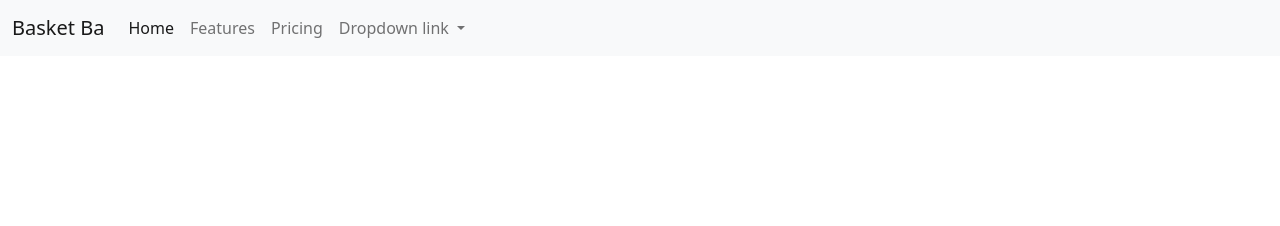
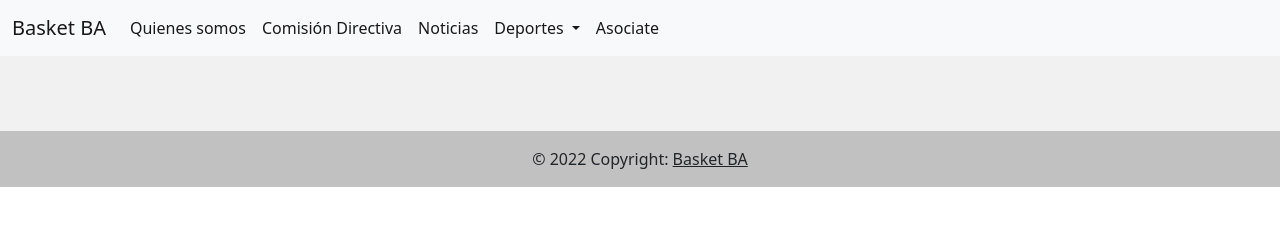
Before and after one commit to juanfstillo/basketWebSite, a plain HTML site: page web/index.html in a window 1280 px wide. Drawn offline with nearby package versions, Linux system fonts and the light colour scheme.

Commit message:
nav y footer iniciales

```diff
--- a/web/index.html
+++ b/web/index.html
@@ -10,36 +10,114 @@
     <!-- partial nav -->
     <nav class="navbar navbar-expand-lg bg-light">
         <div class="container-fluid">
-          <a class="navbar-brand" href="#">Basket Ba</a>
+          <a class="navbar-brand" href="#">Basket BA</a>
           <button class="navbar-toggler" type="button" data-bs-toggle="collapse" data-bs-target="#navbarNavDropdown" aria-controls="navbarNavDropdown" aria-expanded="false" aria-label="Toggle navigation">
             <span class="navbar-toggler-icon"></span>
           </button>
           <div class="collapse navbar-collapse" id="navbarNavDropdown">
             <ul class="navbar-nav">
               <li class="nav-item">
-                <a class="nav-link active" aria-current="page" href="#">Home</a>
+                <a class="nav-link active" aria-current="page" href="#">Quienes somos</a>
               </li>
               <li class="nav-item">
-                <a class="nav-link" href="#">Features</a>
+                <a class="nav-link active" href="#">Comisión Directiva</a>
               </li>
               <li class="nav-item">
-                <a class="nav-link" href="#">Pricing</a>
+                <a class="nav-link active" href="#">Noticias</a>
               </li>
               <li class="nav-item dropdown">
-                <a class="nav-link dropdown-toggle" href="#" role="button" data-bs-toggle="dropdown" aria-expanded="false">
-                  Dropdown link
+                <a class="nav-link dropdown-toggle active" href="#" role="button" data-bs-toggle="dropdown" aria-expanded="false">
+                  Deportes
                 </a>
                 <ul class="dropdown-menu">
-                  <li><a class="dropdown-item" href="#">Action</a></li>
-                  <li><a class="dropdown-item" href="#">Another action</a></li>
-                  <li><a class="dropdown-item" href="#">Something else here</a></li>
+                  <li><a class="dropdown-item" href="#">Fútbol</a></li>
+                  <li><a class="dropdown-item" href="#">Tenis</a></li>
+                  <li><a class="dropdown-item" href="#">Natación</a></li>
+                  <li><a class="dropdown-item" href="#">Basquet</a></li>
+                  <li><a class="dropdown-item" href="#">Waterpolo</a></li>
                 </ul>
+              </li>
+              <li class="nav-item">
+                <a class="nav-link active" href="#">Asociate</a>
               </li>
             </ul>
           </div>
         </div>
       </nav>
     <!-- end partial nav -->
+
+    <!-- partial footer -->
+    <footer class="text-center text-white" style="background-color: #f1f1f1;">
+      <!-- Grid container -->
+      <div class="container pt-4">
+        <!-- Section: Social media -->
+        <section class="mb-4">
+          <!-- Facebook -->
+          <a
+            class="btn btn-link btn-floating btn-lg text-dark m-1"
+            href="#!"
+            role="button"
+            data-mdb-ripple-color="dark"
+            ><i class="fab fa-facebook-f"></i
+          ></a>
+
+          <!-- Twitter -->
+          <a
+            class="btn btn-link btn-floating btn-lg text-dark m-1"
+            href="#!"
+            role="button"
+            data-mdb-ripple-color="dark"
+            ><i class="fab fa-twitter"></i
+          ></a>
+
+          <!-- Google -->
+          <a
+            class="btn btn-link btn-floating btn-lg text-dark m-1"
+            href="#!"
+            role="button"
+            data-mdb-ripple-color="dark"
+            ><i class="fab fa-google"></i
+          ></a>
+
+          <!-- Instagram -->
+          <a
+            class="btn btn-link btn-floating btn-lg text-dark m-1"
+            href="#!"
+            role="button"
+            data-mdb-ripple-color="dark"
+            ><i class="fab fa-instagram"></i
+          ></a>
+
+          <!-- Linkedin -->
+          <a
+            class="btn btn-link btn-floating btn-lg text-dark m-1"
+            href="#!"
+            role="button"
+            data-mdb-ripple-color="dark"
+            ><i class="fab fa-linkedin"></i
+          ></a>
+          <!-- Github -->
+          <a
+            class="btn btn-link btn-floating btn-lg text-dark m-1"
+            href="#!"
+            role="button"
+            data-mdb-ripple-color="dark"
+            ><i class="fab fa-github"></i
+          ></a>
+        </section>
+        <!-- Section: Social media -->
+      </div>
+      <!-- Grid container -->
+
+      <!-- Copyright -->
+      <div class="text-center text-dark p-3" style="background-color: rgba(0, 0, 0, 0.2);">
+        © 2022 Copyright:
+        <a class="text-dark" href="#">Basket BA</a>
+      </div>
+      <!-- Copyright -->
+    </footer>
+    <!-- end partial footer -->
+
     <script src="https://cdn.jsdelivr.net/npm/bootstrap@5.2.1/dist/js/bootstrap.bundle.min.js" integrity="sha384-u1OknCvxWvY5kfmNBILK2hRnQC3Pr17a+RTT6rIHI7NnikvbZlHgTPOOmMi466C8" crossorigin="anonymous"></script>
   </body>
 </html>
```
